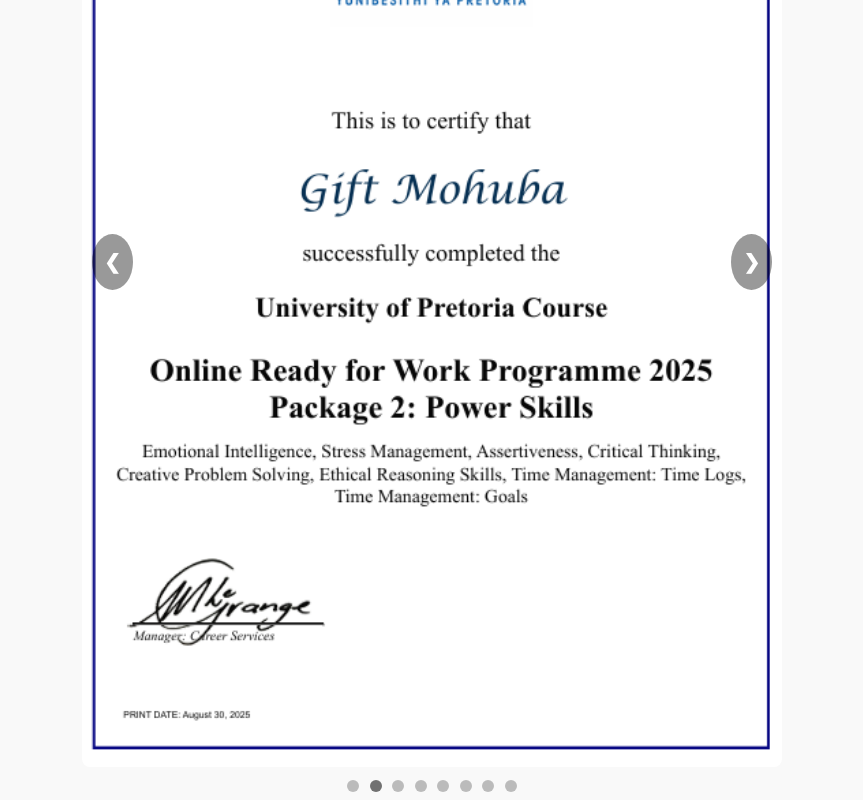
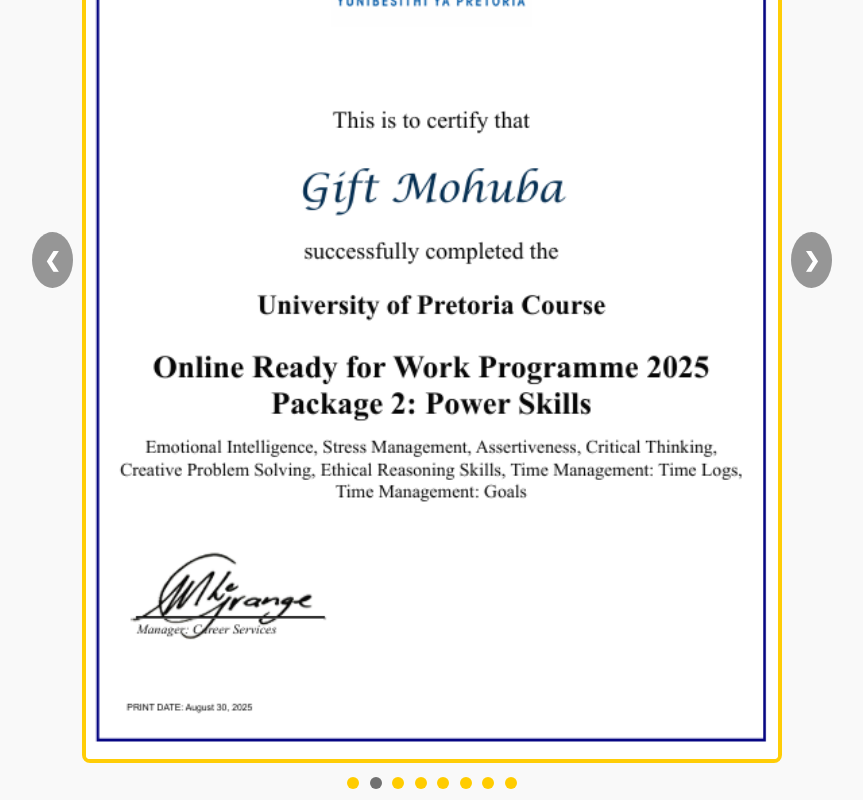
Before and after one commit to GiftMHB/Portfolio-Project, a plain HTML site: page Skills.html in a window 1280 px wide. Shown: the part 1945-2745 px from the top of the page, without its empty margins (208-1071 px from the left). Drawn offline with Linux system fonts and the light colour scheme.

Commit message:
more updates

```diff
--- a/css/skills.css
+++ b/css/skills.css
@@ -144,6 +144,7 @@
 .mySlides img {
   width: 100%;
   border-radius: 8px;
+  border: 4px solid #ffcc00;
 }
 
 .prev, .next {
@@ -161,18 +162,18 @@
   user-select: none;
 }
 
-.next { right: 10px; }
-.prev { left: 10px; }
+.next { right: -50px; }
+.prev { left: -50px; }
 
 .prev:hover, .next:hover {
-  background: rgba(0,0,0,0.8);
+  background: #ffcc00;
 }
 
 .dot {
   height: 12px;
   width: 12px;
   margin: 0 3px;
-  background-color: #bbb;
+  background-color: #ffcc00;
   border-radius: 50%;
   display: inline-block;
   cursor: pointer;
```
Also changed, not shown: Skills.html (+5 -1 lines).
